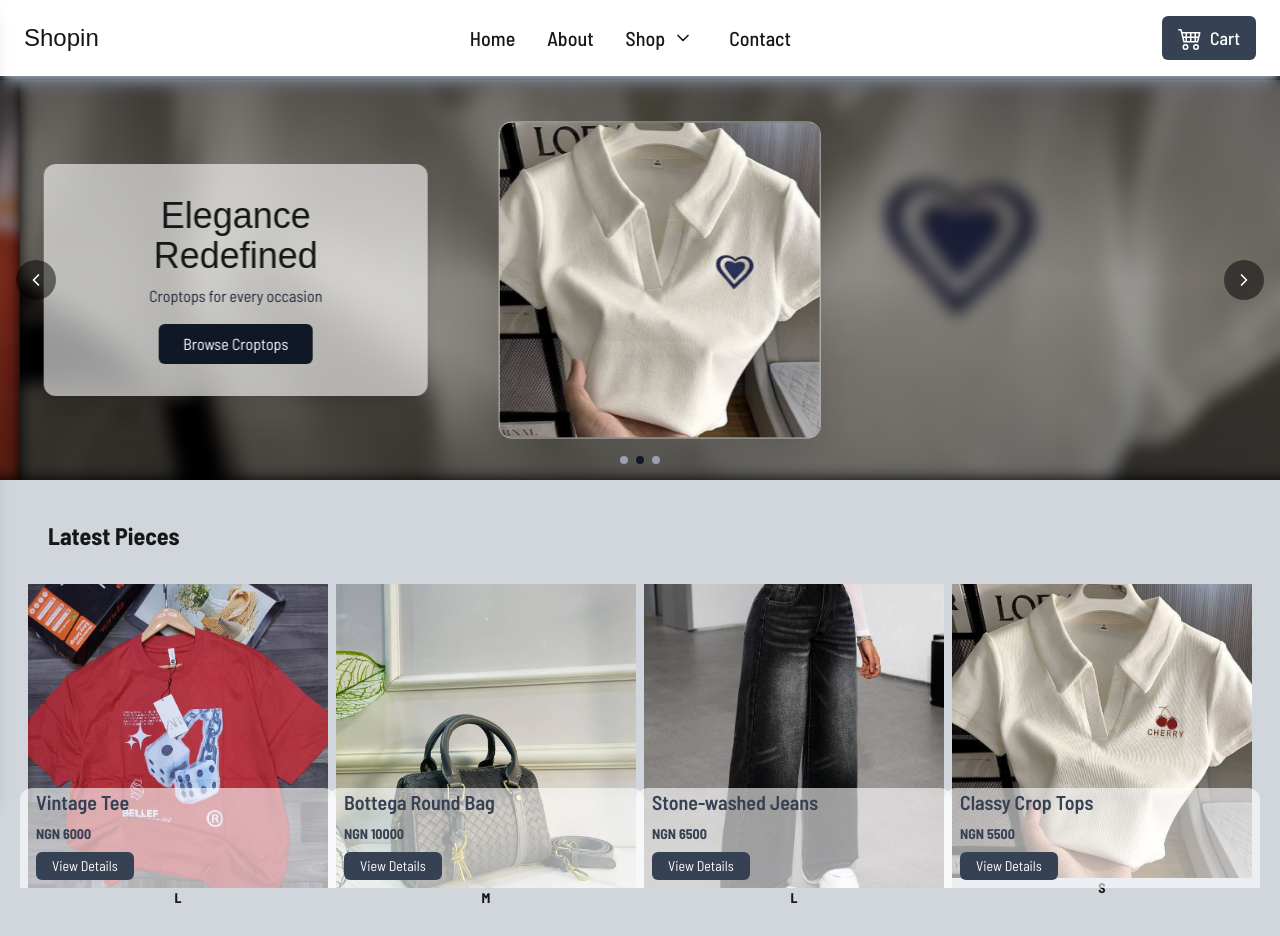
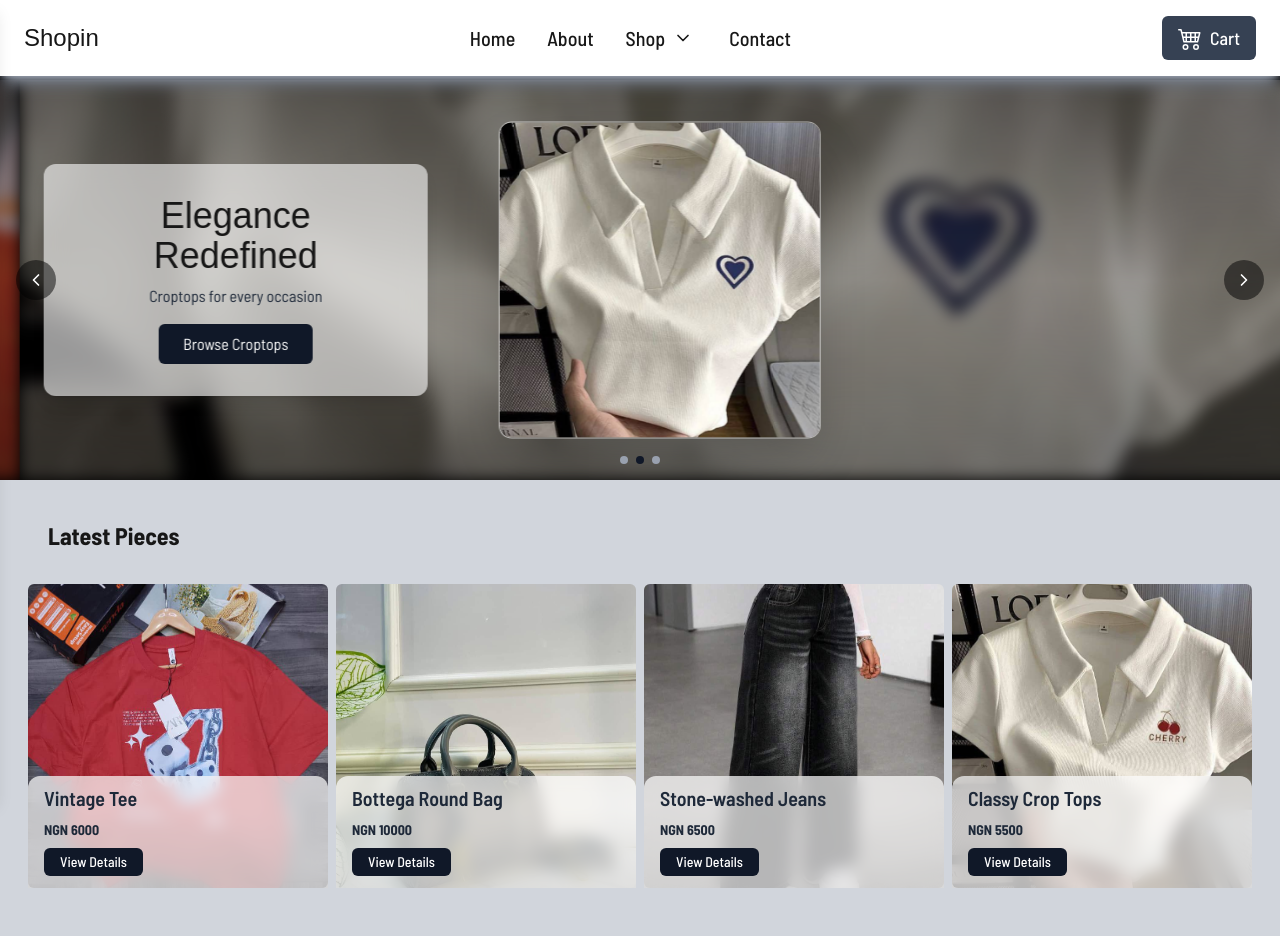
Before and after one commit to OkataMiracleDev/shopin-store, a Next.js app: page / in a window 1280 px wide. Built offline with nearby package versions, Linux system fonts and the light colour scheme; a web font is replaced by a local one.

Commit message:
feat(Home): improve LatestPieces card styling and layout
- Add gradient overlay and backdrop blur for better visual hierarchy
- Remove redundant size display and adjust link button styling
- Add rounded corners and hover effects for better UX

```diff
--- a/components/Home/LatestPieces/LatestPieces.tsx
+++ b/components/Home/LatestPieces/LatestPieces.tsx
@@ -1,5 +1,6 @@
 import { barlow, eagle, fascinate } from "@/app/fonts";
 import { latestPiecesData } from "@/data/latestPieces";
+import { Poppins } from "next/font/google";
 import Image from "next/image";
 import Link from "next/link";
 import React from "react";
@@ -17,16 +18,17 @@ const LatestPieces = () => {
           {latestPiecesData.map((item) => (
             <div
               key={item.id}
-              className="flex flex-col w-full md:w-1/4 h-80 py-1 md:py-2 md:px-1 items-center"
+              className="relative flex flex-col rounded-md w-full md:w-1/4 h-80 py-1 md:py-2 md:px-1 overflow-hidden items-center"
             >
               <Image
                 src={item.image}
                 alt={item.name}
                 width={200}
                 height={200}
-                className="w-full h-full object-cover"
+                className="w-full h-full rounded-md object-cover"
               />
-              <div className="absolute bg-white/60 bottom-2 rounded-t-xl w-79 flex flex-col px-4 items-left text-gray-700">
+              <div className="absolute bottom-1 md:bottom-2 left-0 right-0 md:left-1 md:right-1 h-20 bg-gradient-to-t from-black/35 to-transparent" />
+              <div className="card-info absolute bottom-1 md:bottom-2 left-0 right-0 md:left-1 md:right-1 z-10 bg-white/70 backdrop-blur-sm rounded-t-xl flex flex-col py-2 px-4 items-center md:items-start text-gray-800">
                 <p
                   className={`${barlow.className} mb-2 text-xl text-left font-semibold`}
                 >
@@ -37,14 +39,11 @@ const LatestPieces = () => {
                 </p>
                 <Link
                   href={item.link}
-                  className=" mb-2 text-sm font-light rounded-md w-fit px-4 py-1 bg-gray-700 text-white"
+                  className="mb-1 text-sm font-medium rounded-md w-fit px-4 py-1 bg-gray-900 text-white hover:bg-gray-700 transition-colors"
                 >
                   View Details
                 </Link>
               </div>
-              <p className={`${barlow.className} text-sm font-bold`}>
-                {item.size}
-              </p>
             </div>
           ))}
         </div>
```
